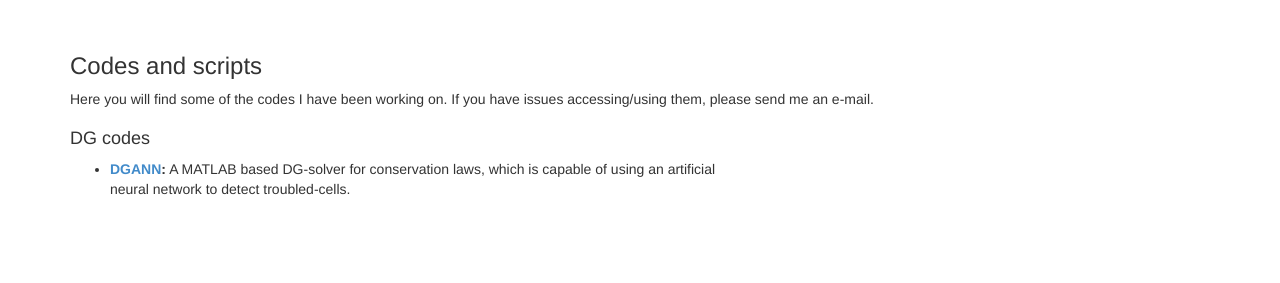
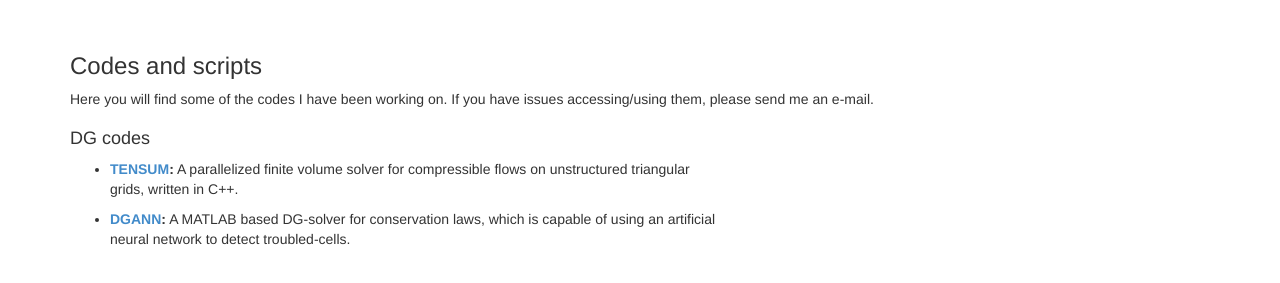
Before and after one commit to deepray/deepray.github.io, a plain HTML site: page codes.html in a window 1280 px wide. Shown: the part 57-340 px from the top of the page. Drawn offline with nearby package versions, Linux system fonts and the light colour scheme.

Commit message:
Update codes.html

```diff
--- a/codes.html
+++ b/codes.html
@@ -57,6 +57,17 @@
             <div class="row">
                 <div class="col-md-7">
                     <ul>
+                        <li><b><a href="https://github.com/deepray/TENSUM">TENSUM</a>:</b> A parallelized finite volume solver for compressible flows on unstructured triangular grids, written in C++.
+                        </li>
+                    </ul>
+
+                </div>
+
+            </div>
+
+            <div class="row">
+                <div class="col-md-7">
+                    <ul>
                         <li><b><a href="https://bitbucket.com/deepray/dgann">DGANN</a>:</b> A MATLAB based DG-solver for conservation laws, which is capable of using an artificial neural network to detect troubled-cells.
                         </li>
                     </ul>
```
